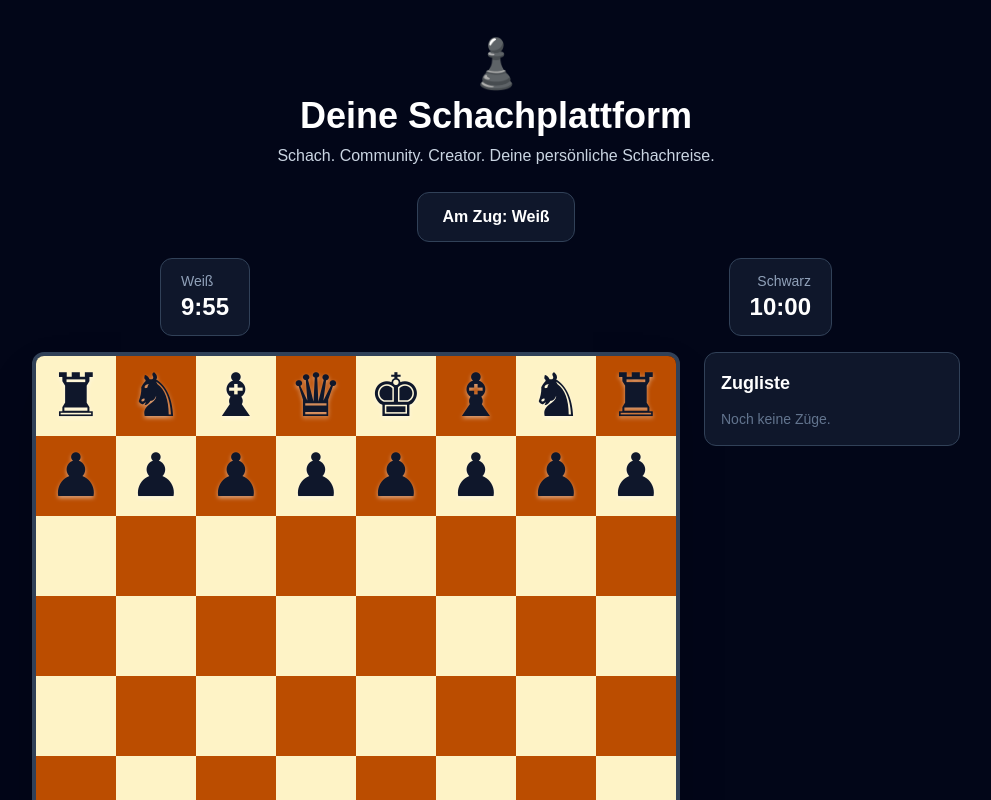
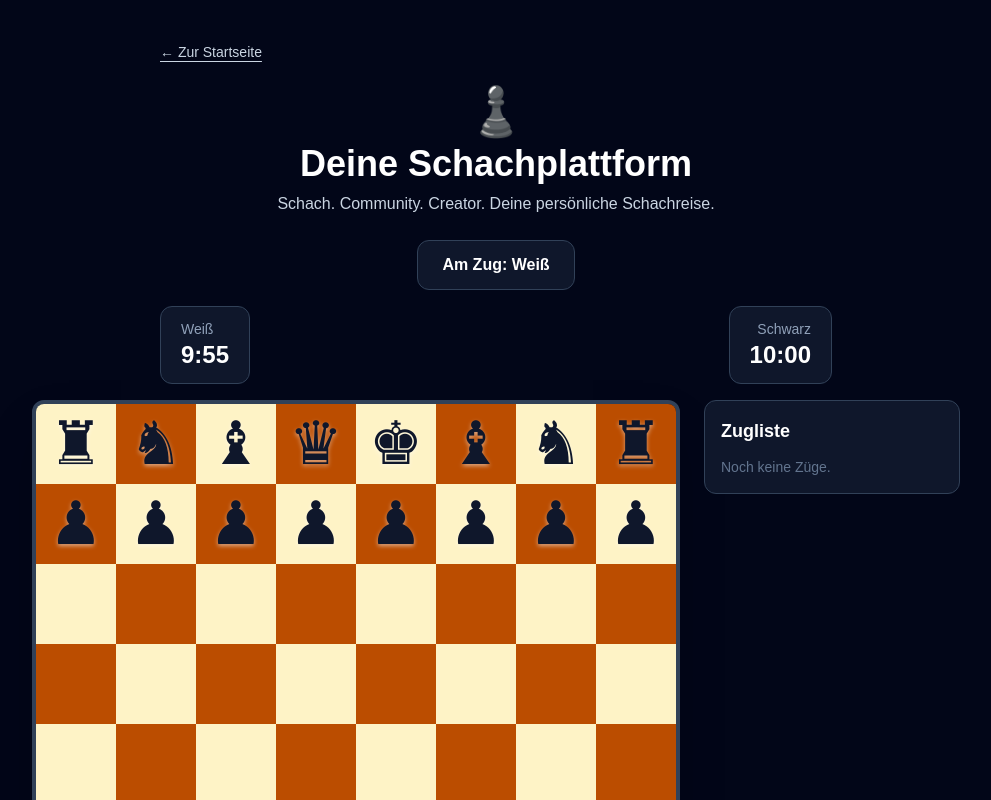
Before and after one commit to Davidbi08/schach-plattform, a Next.js app: page /play in a window 1280 px wide. Shown: the top 800 px of the page, without its empty margins (144-1135 px from the left). Built offline with nearby package versions, Linux system fonts and the light colour scheme.

Commit message:
Add a home link to the chess page
Added a link to the homepage with styling.

```diff
--- a/app/play/page.tsx
+++ b/app/play/page.tsx
@@ -128,7 +128,11 @@ export default function Home() {
 
   return (
     <main className="min-h-screen bg-slate-950 text-white">
-      <div className="mx-auto flex min-h-screen max-w-6xl flex-col items-center px-4 py-10">
+      <div className="mx-auto flex min-h-screen max-w-6xl flex-col items-center px-4 py-10">        <div className="mb-6 w-full max-w-2xl">
+          <a href="/" className="text-sm text-slate-300 underline underline-offset-4 hover:text-white">← Zur Startseite</a>
+        </div>
+
+
         <div className="mb-6 text-center">
           <div className="mb-2 text-5xl">♟️</div>
 
```
